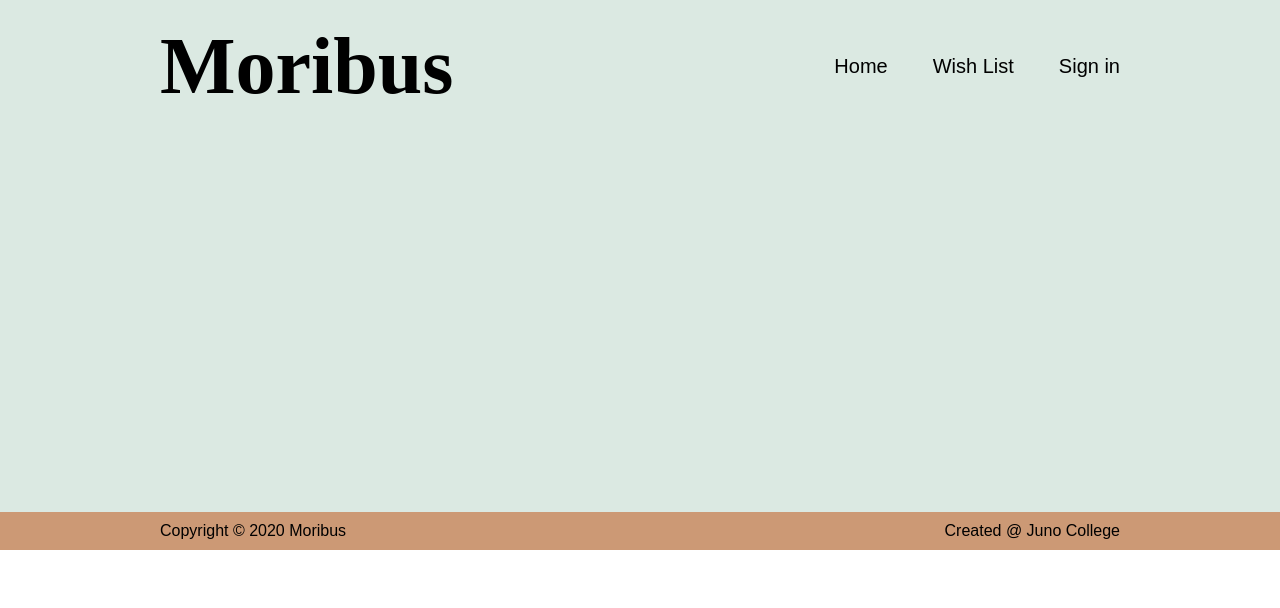
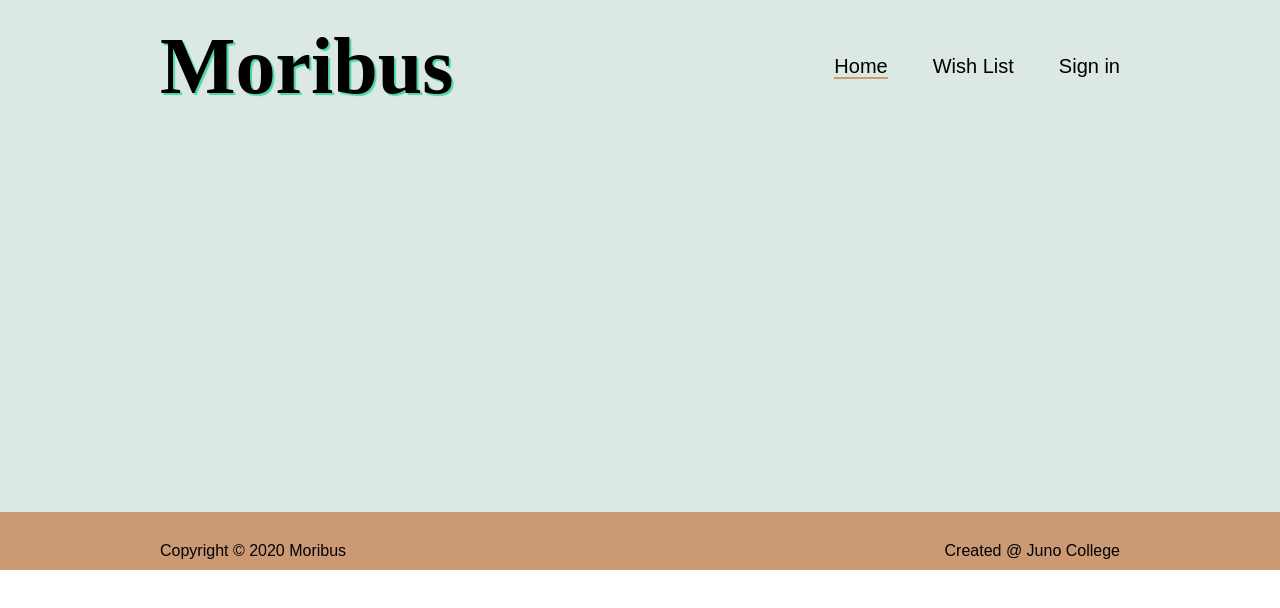
Before and after one commit to Shmedi/Moribus, a React (Create React App) app: page /Catalogue in a window 1280 px wide. Shown: the top 608 px of the page. Built offline with nearby package versions, Linux system fonts and the light colour scheme.

Commit message:
Altered colors and added animations on header and list items

```diff
--- a/src/NavBar.js
+++ b/src/NavBar.js
@@ -3,20 +3,25 @@ import { Link } from "react-router-dom";
 
 class NavBar extends Component {
   render() {
-    console.log("Rendering...");
     return (
       <div className="headerNav">
-        <h1>Moribus</h1>
+        <h1 className="expand">Moribus</h1>
         <nav className="navbar">
           <ul>
             <li>
-              <Link to={`/`}>Home</Link>
+              <Link className="navLinks" to={`/`}>
+                <span>Home</span>
+              </Link>
             </li>
             <li>
-              <Link to={`/`}>Wish List</Link>
+              <Link className="navLinks" to={`/`}>
+                Wish List
+              </Link>
             </li>
             <li>
-              <Link to={`/`}>Sign in</Link>
+              <Link className="navLinks" to={`/`}>
+                Sign in
+              </Link>
             </li>
           </ul>
         </nav>
--- /dev/null
+++ b/src/sass/_animations.scss
@@ -0,0 +1,16 @@
+@keyframes expansion {
+  0% {
+    letter-spacing: -0.5em;
+    opacity: 0;
+  }
+  40% {
+    opacity: 0.6;
+  }
+  100% {
+    opacity: 1;
+  }
+}
+
+.expand {
+  animation: expansion 0.8s cubic-bezier(0.215, 0.61, 0.355, 1) 1s both;
+}
--- a/src/sass/_catalogue.scss
+++ b/src/sass/_catalogue.scss
@@ -10,10 +10,11 @@
 
   button {
     @include buttonStyle;
-    &hover,
-    &active,
-    &focus {
-      transform: scale(1.3);
+    transition: all 0.3s;
+    &:hover,
+    &:active,
+    &:focus {
+      transform: scale(1.1);
     }
   }
 }
@@ -27,13 +28,20 @@
     width: calc(33.3% - 20px);
     border: 2px solid $color2;
     margin: 10px;
+    transition: all 0.3s;
+    &:hover,
+    &:active,
+    &:focus {
+      border-color: $color1;
+      transform: scale(1.02);
+    }
+
     h2 {
       font-size: 1.8rem;
       padding-top: 15px;
     }
 
     img {
-      // object-fit: contain;
       padding: 20px;
     }
   }
--- a/src/sass/_global.scss
+++ b/src/sass/_global.scss
@@ -6,6 +6,10 @@ html {
   max-width: 1280px;
   width: 75%;
   margin: 0 auto;
+}
+
+span {
+  border-bottom: 2px solid $color2;
 }
 
 img {
--- a/src/sass/_header.scss
+++ b/src/sass/_header.scss
@@ -1,11 +1,12 @@
 .nav {
   background-color: $color3;
+  border-bottom: 20px solid $color2;
   padding-bottom: 400px;
 }
 
 .banner {
   text-align: center;
-  margin-top: -370px;
+  margin-top: -380px;
   .carousel-status {
     display: none;
   }
--- a/src/sass/_nav.scss
+++ b/src/sass/_nav.scss
@@ -5,6 +5,7 @@
   h1 {
     font-family: $headerFont;
     font-size: 8rem;
+    text-shadow: 2px 2px 1px $color1;
   }
   ul {
     display: flex;
@@ -13,5 +14,12 @@
       font-size: 2rem;
       margin-left: 45px;
     }
+
+    .navLinks {
+      transition: all 0.3s;
+      &:hover {
+        color: $color1;
+      }
+    }
   }
 }
--- a/src/sass/_product.scss
+++ b/src/sass/_product.scss
@@ -3,7 +3,7 @@
   background-color: white;
   height: 90vh;
   padding: 50px;
-  margin-top: -375px;
+  margin-top: -390px;
   .image {
     width: 40%;
     padding-right: 30px;
--- a/src/sass/style.scss
+++ b/src/sass/style.scss
@@ -1,6 +1,7 @@
 @import "variables";
 @import "mixins";
 @import "setup";
+@import "animations";
 @import "global";
 @import "header";
 @import "nav";
```
Also changed, not shown: src/App.js (+0 -28 lines).
